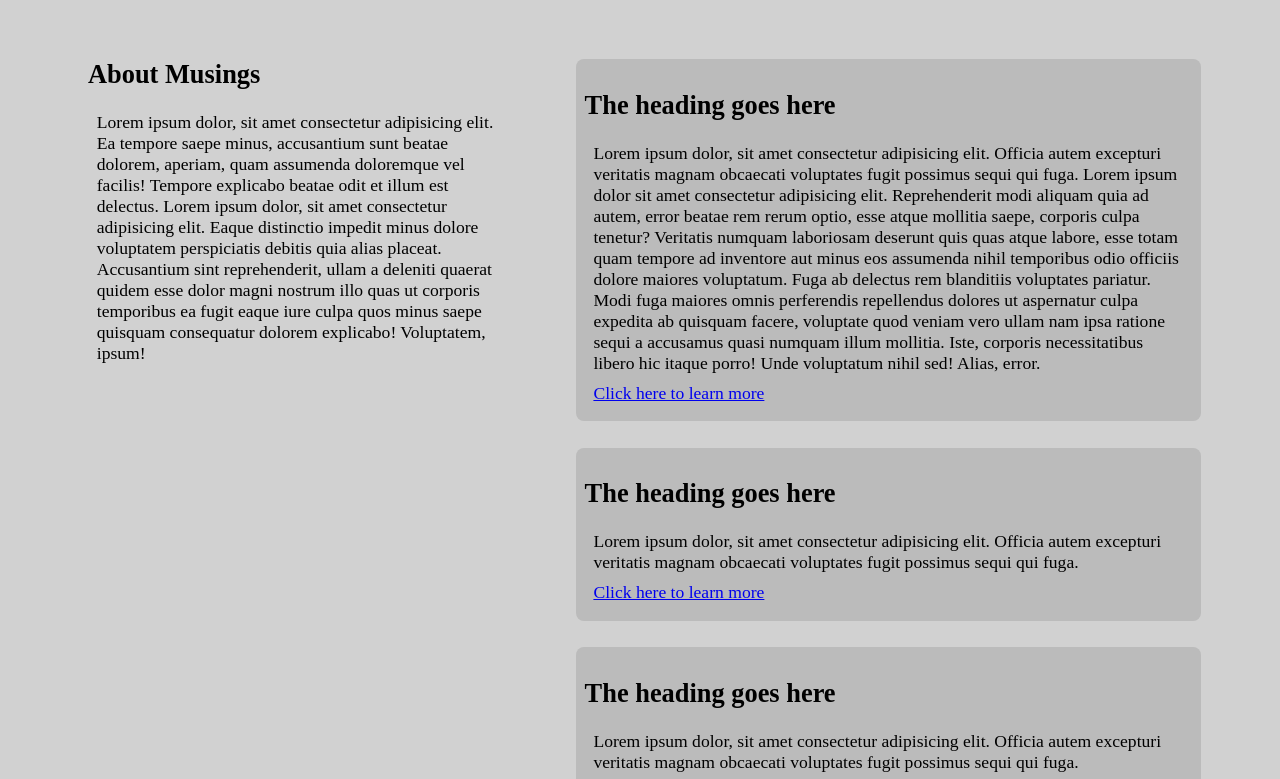
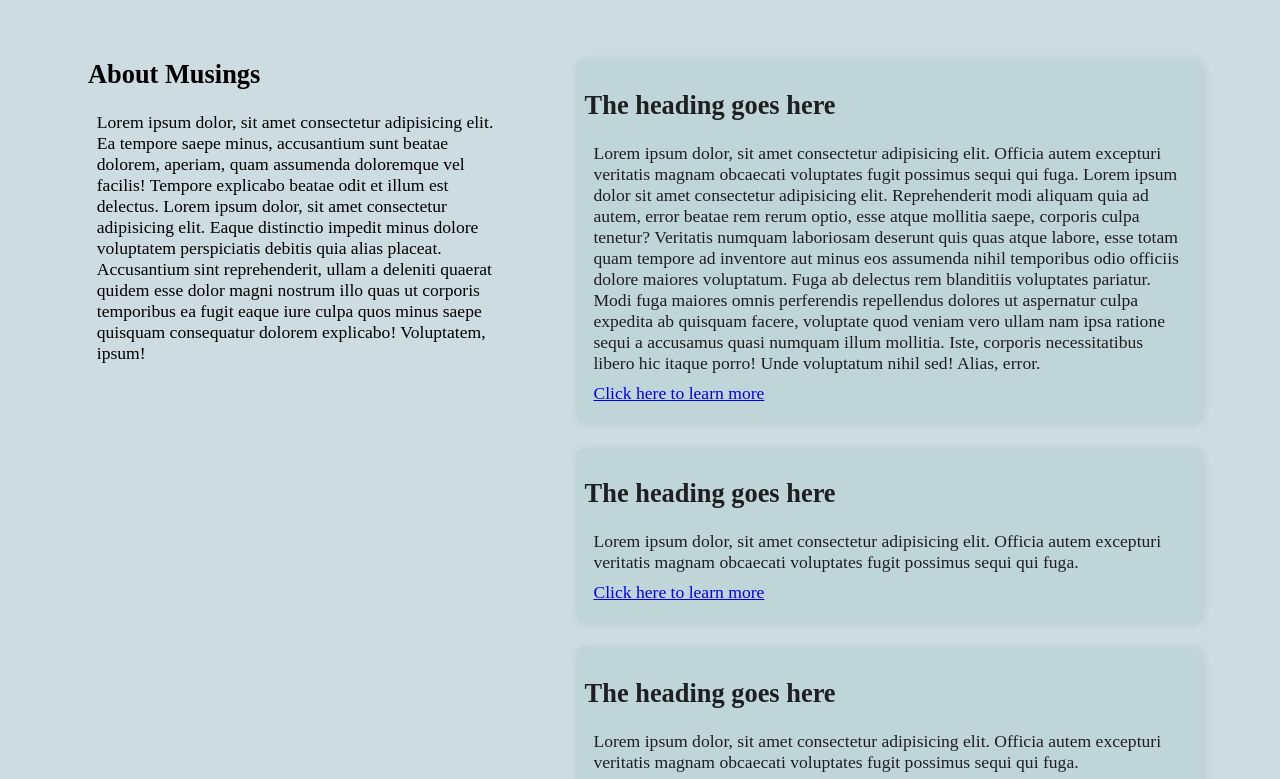
Before and after one commit to musing-dreams/musing-dreams.github.io, a plain HTML site: page index.html in a window 1280 px wide. Shown: the part 117-896 px from the top of the page. Drawn offline with Linux system fonts and the light colour scheme.

Commit message:
scroll bar and colors

```diff
--- a/style.css
+++ b/style.css
@@ -1,5 +1,10 @@
+:root {
+  --main-bg-color: #ccdce0;
+  --short-bg-color: #c0d5d8;
+  --short-font-color: #1d1f20;
+}
 body {
-  background: rgb(209, 209, 209);
+  background: var(--main-bg-color);
   padding: 1em;
   margin: 0.5em;
   font-size: 1.1em;
@@ -12,10 +17,12 @@ p {
   margin: 1em 0.5em 0.5em 0em;
 }
 .short {
-  background-color: rgb(187, 187, 187);
+  background-color: var(--short-bg-color);
   border-radius: 0.45em;
   padding: 0.5em;
   margin: 0.75em 0;
+  color: var(--short-font-color);
+  box-shadow: 2px 2px 10px hsla(200, 5%, 12%, 0.1);
 }
 @media (min-width: 800px) {
   h1 {
@@ -63,3 +70,24 @@ p {
     margin: 1.5em;
   }
 }
+/* width */
+::-webkit-scrollbar {
+  width: 10px;
+}
+
+/* Track */
+::-webkit-scrollbar-track {
+  box-shadow: inset 0 0 5px white;
+  border-radius: 5px;
+}
+
+/* Handle */
+::-webkit-scrollbar-thumb {
+  background: #bbbbbb;
+  border-radius: 5px;
+}
+
+/* Handle on hover */
+::-webkit-scrollbar-thumb:hover {
+  background: red;
+}
```
